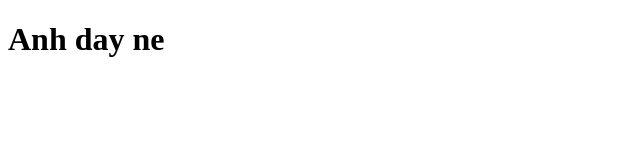
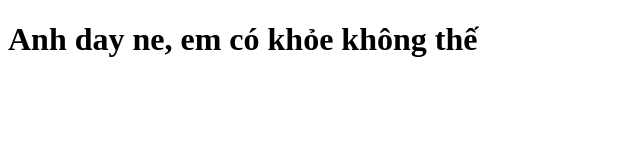
Before and after one commit to ducluongcualo/ducluong, a plain HTML site: page anh.html in a window 1280 px wide. Shown: the whole page, without its empty margins (0-640 px from the left). Drawn offline with Linux system fonts and the light colour scheme.

Commit message:
thay doi mot chut

```diff
--- a/anh.html
+++ b/anh.html
@@ -9,7 +9,7 @@
 </head>
 
 <body>
-    <h1> Anh day ne</h1>
+    <h1> Anh day ne, em có khỏe không thế</h1>
 </body>
 
 </html>
```
